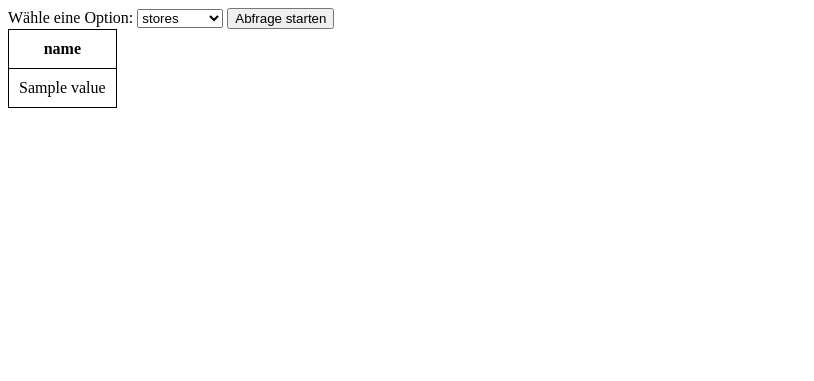
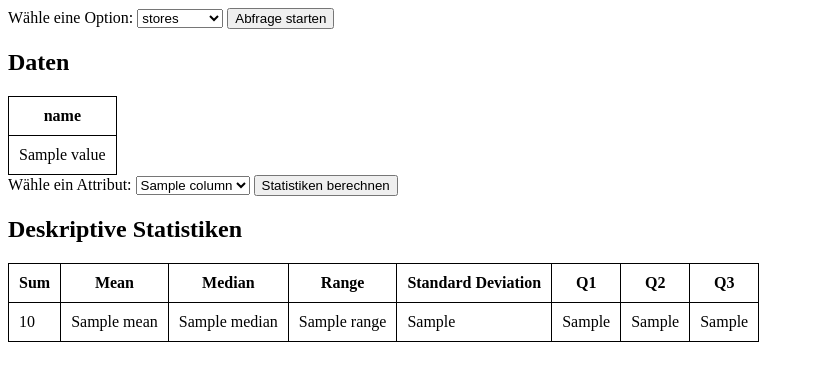
Before and after one commit to BAryan96/PL-SS24-G2, a Flask app: template templates/index.html in a window 1280 px wide. Shown: the top 381 px of the page, without its empty margins (0-814 px from the left). Run offline with Flask 3, Linux system fonts and the light colour scheme; the template is opened without the code that fills it: most values are stand-ins (such as "Sample title", 1, 10 or a date in 2020).

Commit message:
added calculations after table display

```diff
--- a/app.py
+++ b/app.py
@@ -1,10 +1,8 @@
 from flask import Flask, render_template, request
-from DB import connect_to_database, get_cursor
+from DB import fetch_data, get_columns
+from stats import calculate_descriptive_stats
 
 app = Flask(__name__)
-
-conn = connect_to_database()
-cur = get_cursor(conn)
 
 @app.route("/")
 def home():
@@ -13,13 +11,41 @@ def home():
 @app.route("/getdata", methods=["POST"])
 def get_data():
     data_choice = request.form['data-choice']
-    cur.execute(f"SELECT * FROM {data_choice}")
-    row_headers = [x[0] for x in cur.description]  # Dies holt die Spaltennamen
-    results = cur.fetchall()
-    json_data = []
-    for result in results:
-        json_data.append(dict(zip(row_headers, result)))
-    return render_template('index.html', data=json_data)
+    query = f"SELECT * FROM {data_choice}"
+    df = fetch_data(query)
+
+    json_data = df.to_dict(orient='records')  # Konvertiere den DataFrame in eine Liste von Diktaten
+
+    relevant_columns = {
+        'products': ['price'],
+        'customers': ['latitude', 'longitude'],
+        'orders': ['nItems', 'total'],
+        'stores': ['latitude', 'longitude', 'distance']
+    }
+    columns = relevant_columns.get(data_choice, [])
+
+    return render_template('index.html', data=json_data, columns=columns, table_name=data_choice)
+
+@app.route("/calculatestats", methods=["POST"])
+def calculate_stats():
+    table_name = request.form['table_name']
+    column_name = request.form['column_name']
+
+    query = f"SELECT {column_name} FROM {table_name}"
+    df = fetch_data(query)
+
+    # calculate descriptive statistics for chosen column
+    desc_stats = calculate_descriptive_stats(df[column_name])
+
+    relevant_columns = {
+        'products': ['price'],
+        'customers': ['latitude', 'longitude'],
+        'orders': ['nItems', 'total'],
+        'stores': ['latitude', 'longitude', 'distance']
+    }
+    columns = relevant_columns.get(table_name, [])
+
+    return render_template('index.html', stats=desc_stats.to_dict(), columns=columns, table_name=table_name)
 
 if __name__ == "__main__":
     app.run(debug=True)
--- a/templates/index.html
+++ b/templates/index.html
@@ -27,6 +27,7 @@
     </form>
 
     {% if data %}
+    <h2>Daten</h2>
     <table>
         <thead>
             <tr>
@@ -45,5 +46,49 @@
             {% endfor %}
         </tbody>
     </table>
+
+    {% if columns %}
+    <form action="/calculatestats" method="post">
+        <input type="hidden" name="table_name" value="{{ table_name }}">
+        <label for="column_name">Wähle ein Attribut:</label>
+        <select id="column_name" name="column_name">
+            {% for column in columns %}
+                <option value="{{ column }}">{{ column }}</option>
+            {% endfor %}
+        </select>
+        <button type="submit">Statistiken berechnen</button>
+    </form>
     {% endif %}
+    {% endif %}
+
+    {% if stats %}
+    <h2>Deskriptive Statistiken</h2>
+    <table>
+        <thead>
+            <tr>
+                <th>Sum</th>
+                <th>Mean</th>
+                <th>Median</th>
+                <th>Range</th>
+                <th>Standard Deviation</th>
+                <th>Q1</th>
+                <th>Q2</th>
+                <th>Q3</th>
+            </tr>
+        </thead>
+        <tbody>
+            <tr>
+                <td>{{ stats['Sum'] }}</td>
+                <td>{{ stats['Mean'] }}</td>
+                <td>{{ stats['Median'] }}</td>
+                <td>{{ stats['Range'] }}</td>
+                <td>{{ stats['Standard Deviation'] }}</td>
+                <td>{{ stats['Q1'] }}</td>
+                <td>{{ stats['Q2'] }}</td>
+                <td>{{ stats['Q3'] }}</td>
+            </tr>
+        </tbody>
+    </table>
+    {% endif %}
+</body>
 </html>
```
Also changed, not shown: DB.py (+18 -1 lines), stats.py (added, +18 -0 lines).
